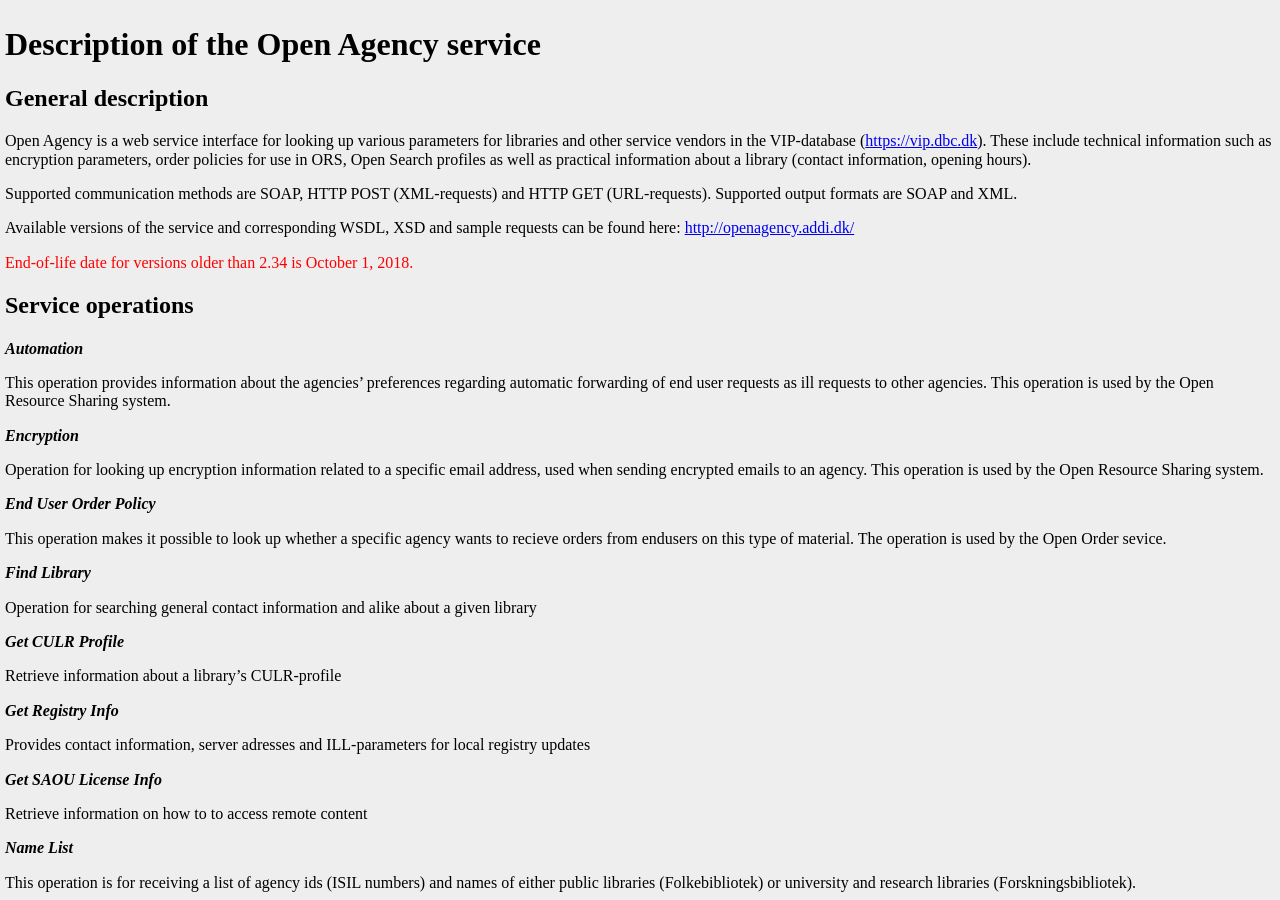
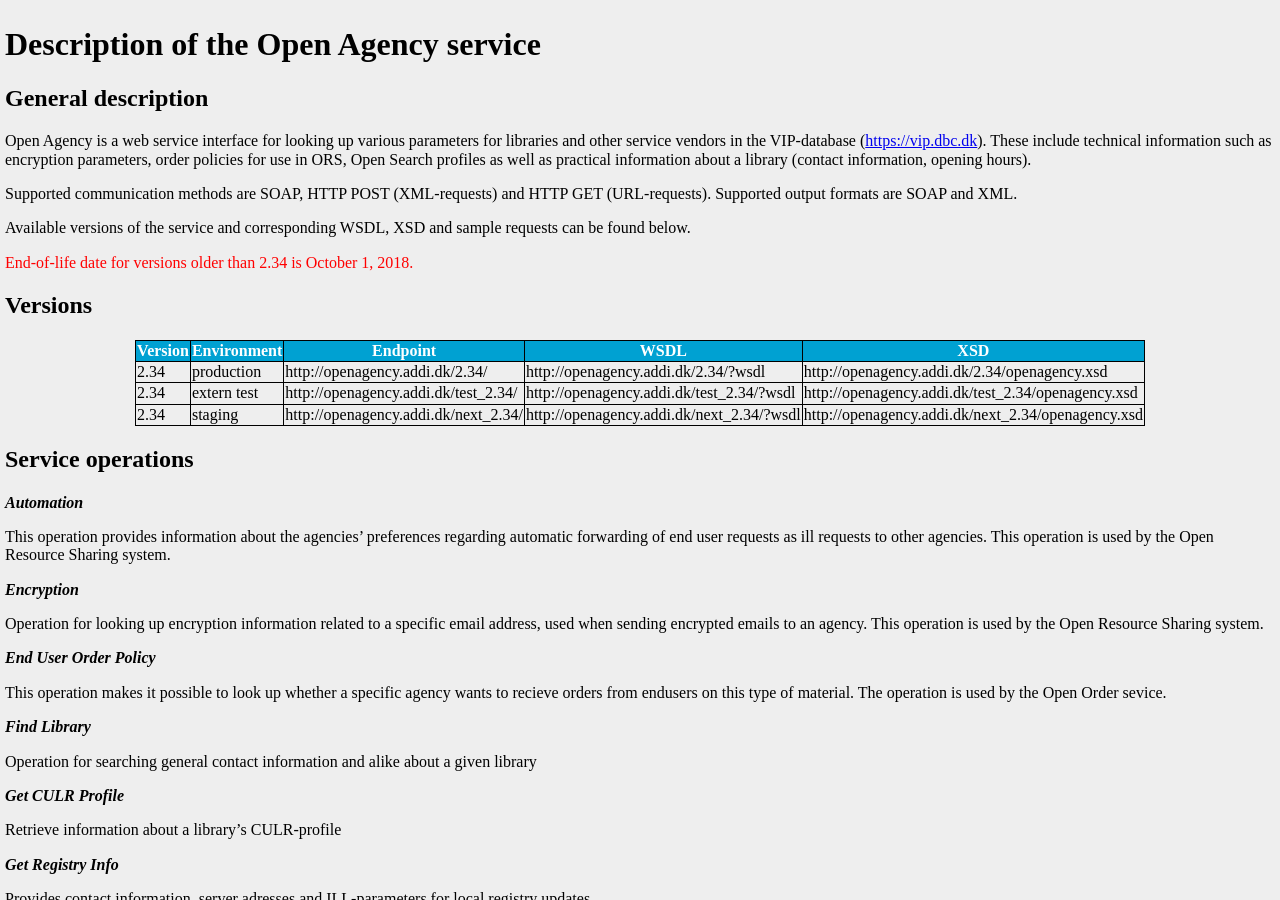
Before and after one commit to DBCDK/dbcdk.github.io, a Jekyll site: the page built from OpenAgency.md, in a window 1280 px wide and 900 px high. Built offline with Jekyll 4.4.1, drawn with Linux system fonts in a browser that asks for light colours; nearby versions of some CDN libraries; our own code applies the rules of GitHub Pages for plain Markdown files.

Commit message:
Updated with OA wsdl and xsd links

```diff
--- a/OpenAgency.md
+++ b/OpenAgency.md
@@ -16,9 +16,18 @@
 (URL-requests). Supported output formats are SOAP and XML.
 
 Available versions of the service and corresponding WSDL, XSD and sample
-requests can be found here: [http://openagency.addi.dk/](http://openagency.addi.dk/)
+requests can be found below.
 
 <span style="color:red">End-of-life date for versions older than 2.34 is October 1, 2018.</span>
+
+## Versions
+
+| Version | Environment | Endpoint                                           | WSDL | XSD |
+|---------|-------------|----------------------------------------------------|------|-----|
+| 2.34    | production  | http://openagency.addi.dk/2.34/                    | http://openagency.addi.dk/2.34/?wsdl | http://openagency.addi.dk/2.34/openagency.xsd |
+| 2.34    | extern test | http://openagency.addi.dk/test_2.34/               | http://openagency.addi.dk/test_2.34/?wsdl | http://openagency.addi.dk/test_2.34/openagency.xsd |
+| 2.34    | staging     | http://openagency.addi.dk/next_2.34/               | http://openagency.addi.dk/next_2.34/?wsdl | http://openagency.addi.dk/next_2.34/openagency.xsd |
+
 
 ## Service operations
 ***Automation***
```
